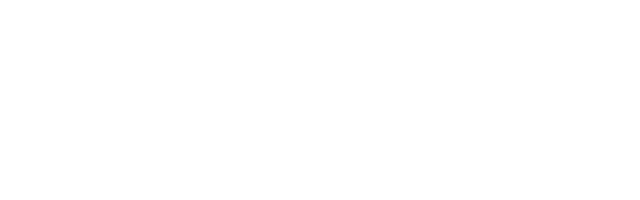
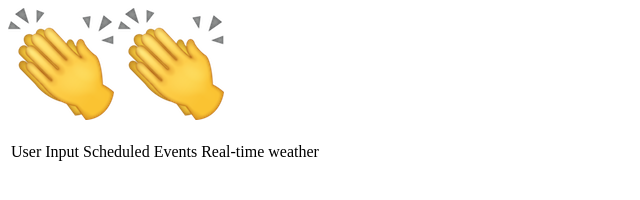
Before and after one commit to czwsh98/Clap-clap, a plain HTML site: page index.html in a window 1280 px wide. Shown: the whole page, without its empty margins (0-640 px from the left). Drawn offline with Linux system fonts and the light colour scheme.

Commit message:
add structure

```diff
--- a/index.html
+++ b/index.html
@@ -10,6 +10,14 @@
 </head>
 
 <body>
+	<div><img src="icon.png" alt="icon"> <img src="icon.png" alt="icon"></div>
+	<table class="blocks">
+	    <tr>
+	        <td><p>User Input</p> </td>
+	        <td><p>Scheduled Events</p> </td>
+	        <td><p>Real-time weather</p> </td>
+	    </tr>
+	</table>
 </body>
 
 
```
Also changed, not shown: icon.png (added).
